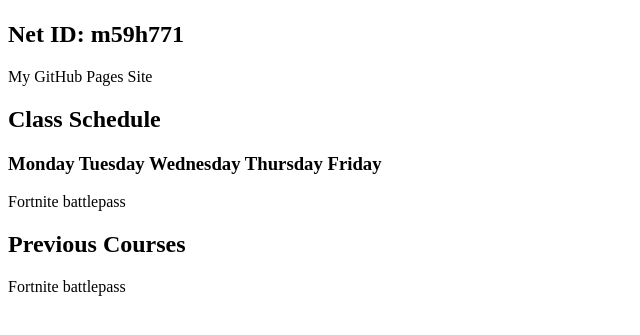
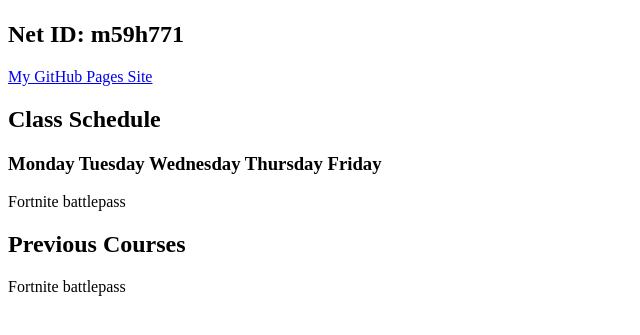
Before and after one commit to jwilcox76/jwilcox76.github.io, a plain HTML site: page index.html in a window 1280 px wide. Shown: the part 59-394 px from the top of the page, without its empty margins (0-640 px from the left). Drawn offline with Linux system fonts and the light colour scheme.

Commit message:
Update index.html

```diff
--- a/index.html
+++ b/index.html
@@ -13,7 +13,7 @@
 
     <h2>Net ID: m59h771</h2>
 
-    <link>My GitHub Pages Site</link>
+    <a href="https://github.com/jwilcox76/jwilcox76.github.io">My GitHub Pages Site</a>
 
     <h2>Class Schedule</h2>
 
```
